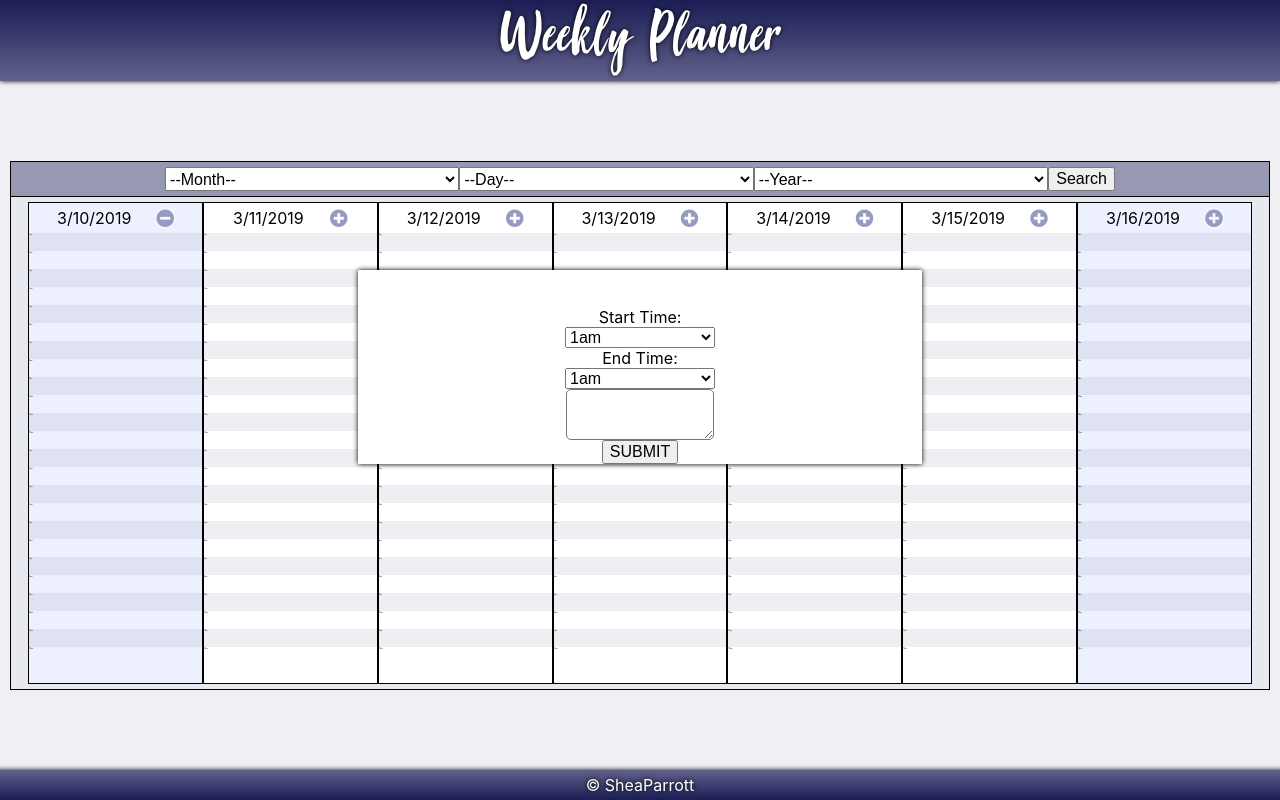
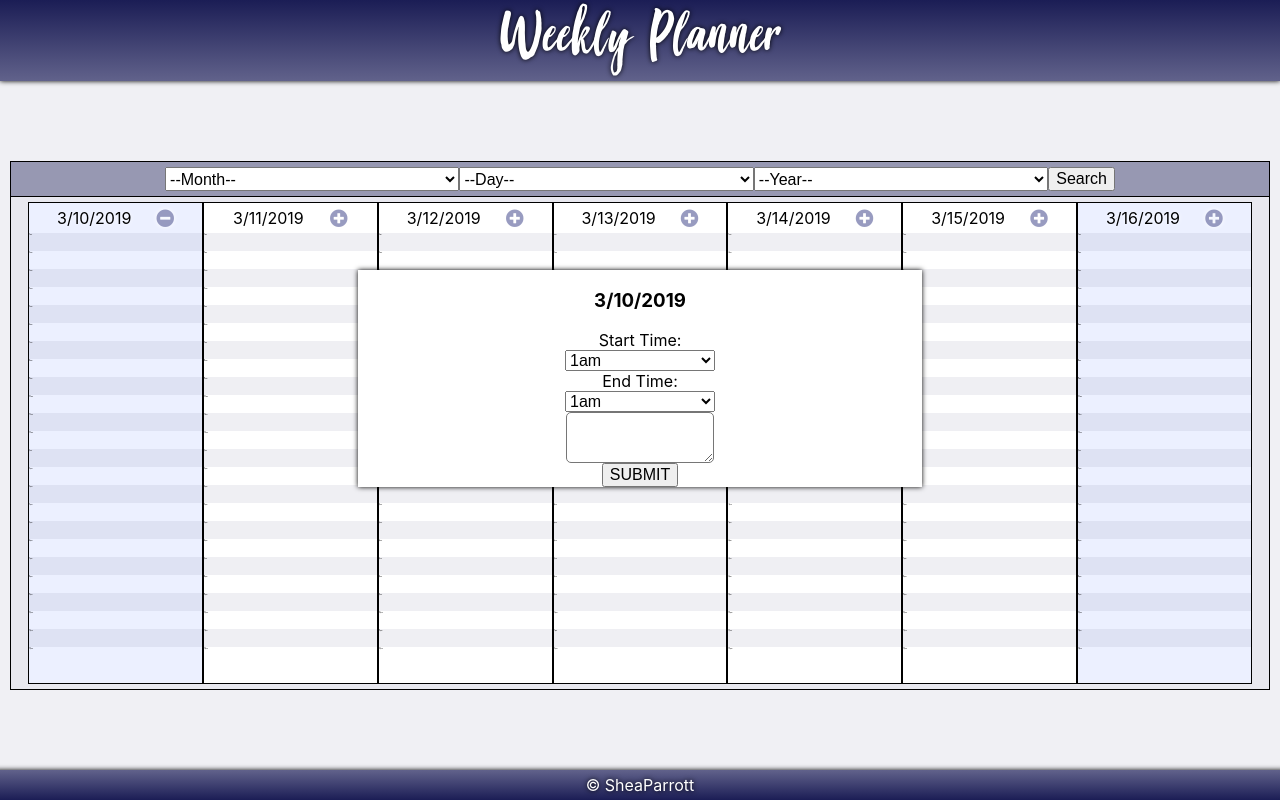
Before and after one commit to SheaParrott/weekly_planner, a React (Create React App) app: page / in a window 1280 px wide. Both pictures are taken after a click on the icon 165 px from the left and 218 px from the top of the page. Built offline with nearby package versions, Linux system fonts and the light colour scheme.

Commit message:
fixed events now showing error

```diff
--- a/src/Components/CreateEvent.js
+++ b/src/Components/CreateEvent.js
@@ -18,13 +18,15 @@ class CreateEvent extends Component {
       obj.push(pair[1])
     }
     this.props.CreateAnEvent(obj)
-    this.props.createEvent()
   }
   render() {
     return (
       <form onSubmit={this.CreateAnEvent} className="CreateEvent">
-        <h3>{this.props.currentDay}</h3>
-        <input type="hidden" name="date" value={this.props.currentDay} />
+        <h3>
+          {this.props.day.getMonth() + 1}/{this.props.day.getDate()}/
+          {this.props.day.getFullYear()}
+        </h3>
+        <input type="hidden" name="date" value={this.props.day} />
         <label>Start Time:</label>
         <select name="EndTime" id="StartTime" className="createEventInputs">
           {this.props.hours.map((hour, index) => {
--- a/src/Components/Day.js
+++ b/src/Components/Day.js
@@ -34,7 +34,7 @@ class Day extends Component {
         )
       }
       return this.props.event.map(date => {
-        if (date.content.date === this.state.currentDay) {
+        if (date.content.date == this.props.day) {
           if (
             (date.content.StartTime <= time && time < date.content.EndTime) ||
             date.content.StartTime === time
@@ -109,10 +109,7 @@ class Day extends Component {
           )}
 
           {this.state.showCreateEvent ? (
-            <CreateEvent
-              currentDay={this.state.currentDay}
-              createEvent={this.createEvent}
-            />
+            <CreateEvent day={this.props.day} createEvent={this.createEvent} />
           ) : null}
         </div>
         {this.showEvents()}
```
